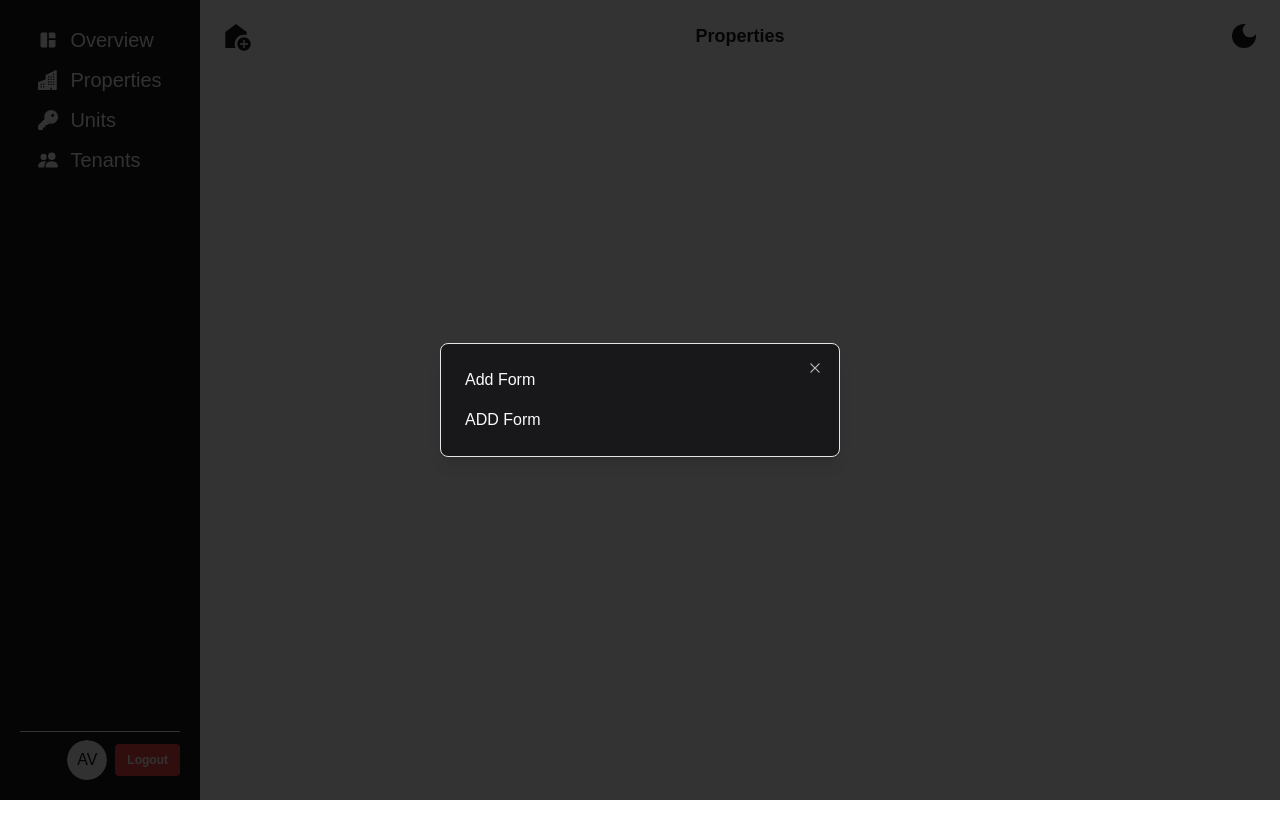
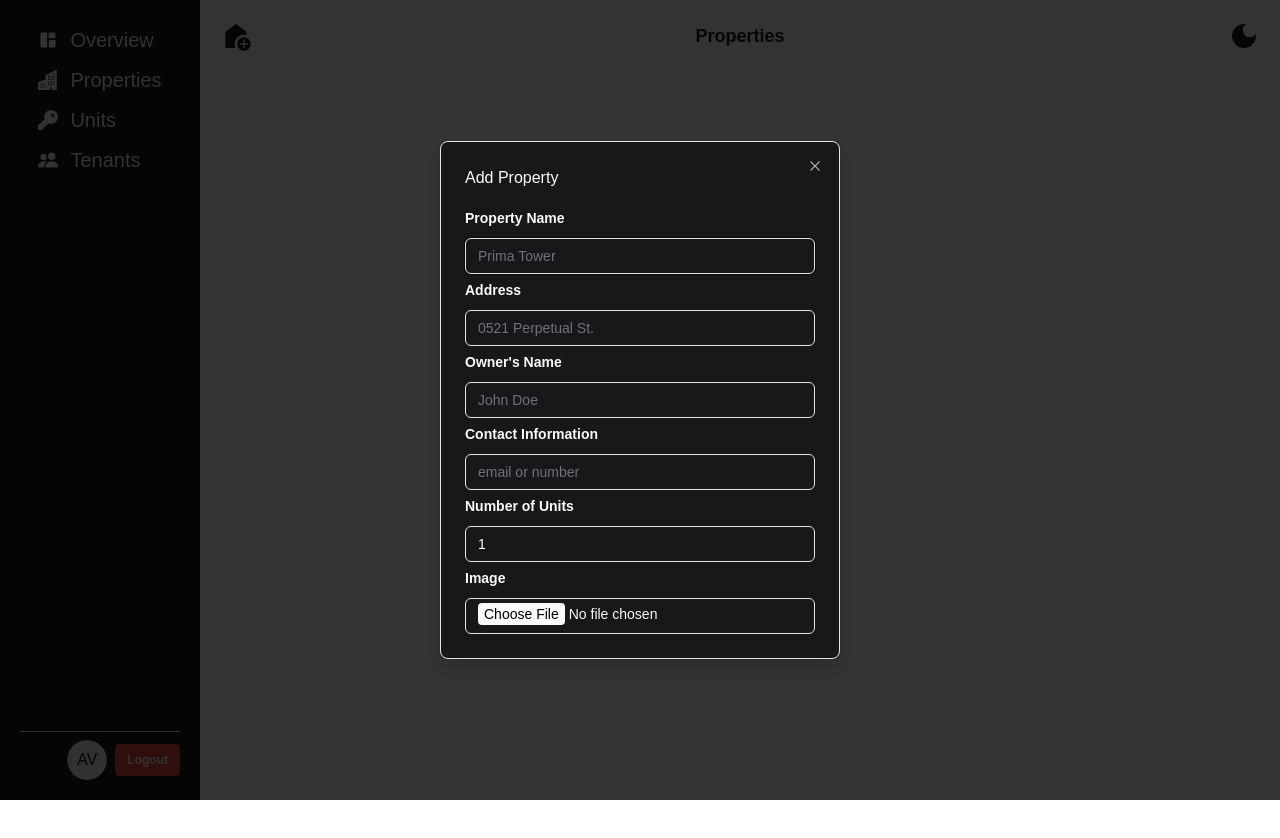
Before and after one commit to adrian92612/rental-property-app, a Next.js app: page /dashboard/properties in a window 1280 px wide. Both pictures are taken after a click on the button 236 px from the left and 36 px from the top of the page. Shown: the top 838 px of the page. Built offline with nearby package versions, Linux system fonts and the light colour scheme; no server answers.

Commit message:
added add property form dialog

```diff
--- a/app/dashboard/properties/page.tsx
+++ b/app/dashboard/properties/page.tsx
@@ -1,3 +1,4 @@
+import { PropertyForm } from "@/components/property/property-form";
 import { Button } from "@/components/ui/button";
 import {
   Dialog,
@@ -23,8 +24,8 @@ const PropertiesPage = () => {
             <MdAddHome className="h-8 w-8" />
           </DialogTrigger>
           <DialogContent className="bg-primary text-primary-foreground w-11/12 max-w-[400px]">
-            <DialogHeader>Add Form</DialogHeader>
-            ADD Form
+            <DialogHeader>Add Property</DialogHeader>
+            <PropertyForm />
           </DialogContent>
         </Dialog>
         <h1 className="font-bold text-lg">Properties</h1>
--- /dev/null
+++ b/components/property/property-form.tsx
@@ -0,0 +1,134 @@
+"use client";
+
+import { useActionState, useRef } from "react";
+import { useForm } from "react-hook-form";
+import {
+  Form,
+  FormControl,
+  FormField,
+  FormItem,
+  FormLabel,
+  FormMessage,
+} from "../ui/form";
+import { upsertProperty } from "@/lib/actions/property-actions";
+import { AddPropertySchema } from "@/lib/zod-schemas/property";
+import { zodResolver } from "@hookform/resolvers/zod";
+import { z } from "zod";
+import { Input } from "../ui/input";
+
+export const PropertyForm = () => {
+  const [state, action, isPending] = useActionState(upsertProperty, {
+    message: "",
+  });
+  const form = useForm<z.output<typeof AddPropertySchema>>({
+    resolver: zodResolver(AddPropertySchema),
+    defaultValues: {
+      name: "",
+      address: "",
+      units: 1,
+      owner: "",
+      contactInfo: "",
+      image: "",
+    },
+  });
+  const formRef = useRef<HTMLFormElement>(null);
+
+  return (
+    <Form {...form}>
+      <form
+        ref={formRef}
+        action={action}
+        onSubmit={(e) => {
+          e.preventDefault();
+          return form.handleSubmit(() => {
+            action(new FormData(formRef.current!));
+          })(e);
+        }}
+        className="space-y-1"
+      >
+        <FormField
+          control={form.control}
+          name="name"
+          render={({ field }) => (
+            <FormItem>
+              <FormLabel className="font-bold">Property Name</FormLabel>
+              <FormControl>
+                <Input {...field} placeholder="Prima Tower" />
+              </FormControl>
+              <FormMessage />
+            </FormItem>
+          )}
+        />
+        <FormField
+          control={form.control}
+          name="address"
+          render={({ field }) => (
+            <FormItem>
+              <FormLabel className="font-bold">Address</FormLabel>
+              <FormControl>
+                <Input {...field} placeholder="0521 Perpetual St." />
+              </FormControl>
+              <FormMessage />
+            </FormItem>
+          )}
+        />
+        <FormField
+          control={form.control}
+          name="owner"
+          render={({ field }) => (
+            <FormItem>
+              <FormLabel className="font-bold">Owner's Name</FormLabel>
+              <FormControl>
+                <Input {...field} placeholder="John Doe" />
+              </FormControl>
+              <FormMessage />
+            </FormItem>
+          )}
+        />
+        <FormField
+          control={form.control}
+          name="contactInfo"
+          render={({ field }) => (
+            <FormItem>
+              <FormLabel className="font-bold">Contact Information</FormLabel>
+              <FormControl>
+                <Input {...field} placeholder="email or number" />
+              </FormControl>
+              <FormMessage />
+            </FormItem>
+          )}
+        />
+        <FormField
+          control={form.control}
+          name="units"
+          render={({ field }) => (
+            <FormItem>
+              <FormLabel className="font-bold">Number of Units</FormLabel>
+              <FormControl>
+                <Input {...field} type="number" min={1} step={1} />
+              </FormControl>
+              <FormMessage />
+            </FormItem>
+          )}
+        />
+        <FormField
+          control={form.control}
+          name="image"
+          render={({ field }) => (
+            <FormItem>
+              <FormLabel className="font-bold">Image</FormLabel>
+              <FormControl>
+                <Input
+                  {...field}
+                  type="file"
+                  className="file:bg-primary-foreground file:rounded-sm"
+                />
+              </FormControl>
+              <FormMessage />
+            </FormItem>
+          )}
+        />
+      </form>
+    </Form>
+  );
+};
--- a/lib/actions/actions.ts
+++ b/lib/actions/actions.ts
@@ -44,8 +44,6 @@ export const login = async (
       fields: parsedData.data,
     };
   }
-
-  return { message: "login from server action" };
 };
 
 export const loginSocial = async (formData: FormData) => {
--- /dev/null
+++ b/lib/actions/property-actions.ts
@@ -0,0 +1,13 @@
+"use server";
+
+export type upsertPropertyFormState = {
+  message: string;
+  success?: boolean;
+  field?: Record<string, string>;
+};
+export const upsertProperty = async (
+  prevState: any,
+  formData: FormData
+): Promise<upsertPropertyFormState> => {
+  return { message: "upsert" };
+};
--- /dev/null
+++ b/lib/zod-schemas/property.ts
@@ -0,0 +1,35 @@
+import { z } from "zod";
+
+export const AddPropertySchema = z.object({
+  name: z
+    .string()
+    .trim()
+    .min(1, "Property name is required")
+    .max(100, "Cannot be more than 100 characters"),
+  address: z
+    .string()
+    .trim()
+    .min(1, "Address is required")
+    .max(100, "Cannot be more than 100 characters"),
+  owner: z
+    .string()
+    .trim()
+    .min(1, "Owner is required")
+    .max(100, "Cannot be more than 100 characters"),
+  contactInfo: z
+    .string()
+    .trim()
+    .min(1, "Contact information is required")
+    .max(100, "Cannot be more than 100 characters"),
+  units: z
+    .number({
+      required_error: "Units is required",
+      invalid_type_error: "Units must be a number",
+    })
+    .int("Must be a whole number")
+    .min(1, "There must be at least 1 unit")
+    .optional(),
+  image: z.string().optional(),
+});
+
+export type AddPropertyFormData = z.infer<typeof AddPropertySchema>;
```
Also changed, not shown: components/ui/input.tsx (+6 -6 lines).
